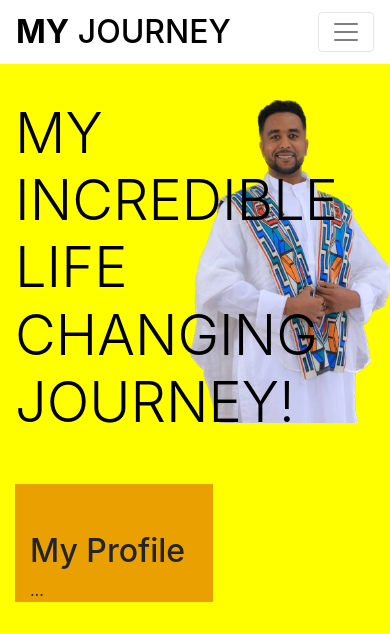
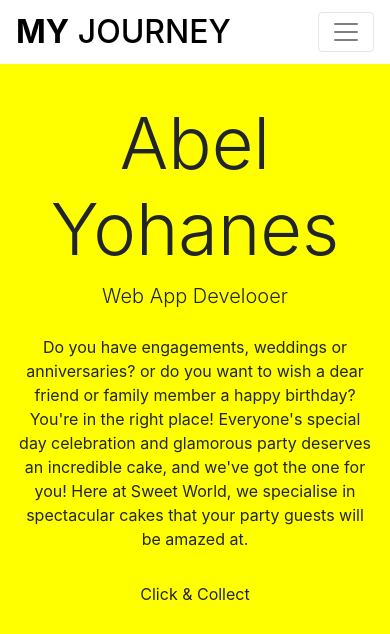
Before and after one commit to abi19x/my_journey, a Django app: page / in a window 390 px wide. Shown: the top 634 px of the page. Run offline with Django 5.2, Linux system fonts and the light colour scheme; some libraries are stand-ins or nearby versions.

Commit message:
functional carousel  added to the mainpage

```diff
--- a/home/templates/home/index.html
+++ b/home/templates/home/index.html
@@ -1,10 +1,59 @@
 {% extends "base.html" %} {% load static %} {% block content %}
-<div class="container h-100">
-  <div class="row h-100">
-    <div class="col-7 col-md-6 my-auto">
-      <h1 class="display-4 logo-font text-black">
-        My Incredible Life Changing Journey!
-      </h1>
+<!-- Header with carousel -->
+  <header id="header" class="container section header">
+    <div class="row">
+      <div class="col-12 col-xl-6 text-center text-xl-start">
+        <h1 class="display-3">Abel Yohanes</h1>
+        <p class="lead display-6 sub-heading-color">Web App Develooer</p>
+        <p class="my-4">Do you have engagements, weddings or anniversaries? or do you want to wish a dear friend or
+          family member a happy birthday? You're in the right place! Everyone's special day celebration and glamorous
+          party deserves an incredible cake, and we've got the one for you! Here at Sweet World, we specialise in
+          spectacular cakes that your party guests will be amazed at.
+        </p>
+        <a href="booking.html" class="btn custom-button-outline mb-4">Click & Collect</a>
+      </div>
+
+      <div class="col-12 col-xl-6">
+        <div id="carouselExampleAutoplaying" class="carousel slide" data-ride="carousel">
+          <div class="carousel-inner">
+            <div class="carousel-item active">
+              <img src="/media/homepage_background.PNG" class="d-block w-100"
+                alt="Collection of cakes from our kids section">
+            </div>
+            <div class="carousel-item">
+              <img src="/media/main_image.png" class=" d-block w-100"
+                alt="Glamorous 3 tier wedding cake for display">
+            </div>
+            <div class="carousel-item">
+              <img src="/media/milestone_project_1.jpg" class="d-block w-100"
+                alt="Collection of cakes for Valentine days, anniversaries and other romantic occasions">
+            </div>
+            <div class="carousel-item">
+              <img src="/media/milestone_project_2.jpg" class="d-block w-100"
+                alt="Delicious cake from our stone crowned with fruits">
+            </div>
+            <div class="carousel-item">
+              <img src="/media/milestone_project_3.jpg" class="d-block w-100"
+                alt="Pre-ordered cakes in our glass box ready to be collected">
+            </div>
+            <div class="carousel-item">
+              <img src="/media/milestone1_form.jpg" class="d-block w-100"
+                alt="Sliced berry and lemmon drizzle cake available on your request">
+            </div>
+          </div>
+          <a class="carousel-control-prev" href="#carouselExampleAutoplaying" role="button" data-slide="prev">
+    <span class="carousel-control-prev-icon" aria-hidden="true"></span>
+    <span class="sr-only">Previous</span>
+  </a>
+            <a class="carousel-control-next" href="#carouselExampleAutoplaying" role="button" data-slide="next">
+    <span class="carousel-control-next-icon" aria-hidden="true"></span>
+    <span class="sr-only">Next</span>
+  </a>
+        </div>
+      </div>
+
+      </div>
+      </header>
 
       <section id="profile" class="pt-5 mt-5">
         <div class="container">
--- a/static/css/base.css
+++ b/static/css/base.css
@@ -74,6 +74,7 @@ body {
 
 }
 
+
 #workshop .container-fluid {
   max-width: 1200px;
   margin: 0 auto;
@@ -88,6 +89,7 @@ body {
 #workshop .btn:hover {
     background-color:  #1f7798; /* mid-blue */
 }
+
 
 #workshop .card-text {
     min-height: 120px;
--- a/templates/base.html
+++ b/templates/base.html
@@ -86,9 +86,11 @@
 </nav>
 
     </header>
+    <!--
     <div class="bg-img">
       <img src="/media/main_image.png" alt="my bg img" class="bg-img-inner">
     </div>
+  -->
 
     {% if messages %}
         <div class="message-container"></div>
```
Also changed, not shown: media/milestone1_form.jpg (added).
